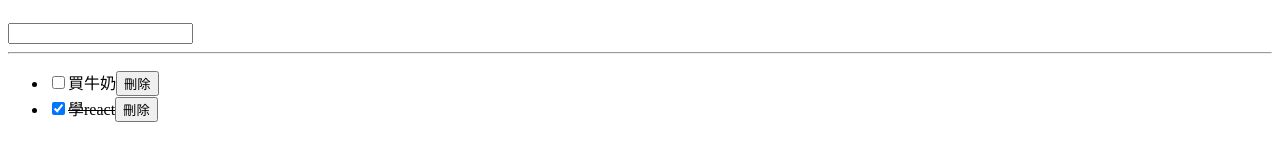
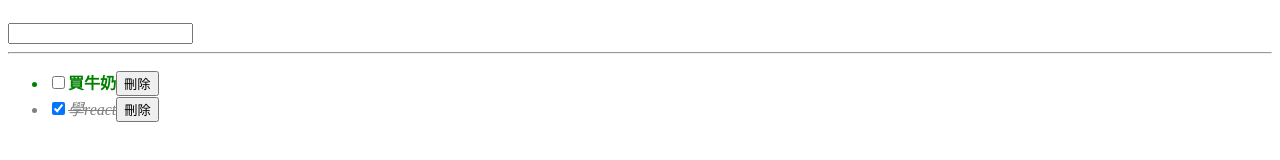
Before and after one commit to XuanYing0915/react_class_base, a Next.js app: page /course/todo in a window 1280 px wide. Shown: the part 274-434 px from the top of the page. Built offline with nearby package versions, Linux system fonts and the light colour scheme.

Commit message:
引入css樣式

```diff
--- /dev/null
+++ b/components/todo/list/index.js
@@ -0,0 +1,24 @@
+import React from 'react'
+import Item from './item'
+
+export default function List({ todos, handleRemove, handleToggleCompleted }) {
+  return (
+    <>
+      <ul>
+        {todos.map((v) => {
+          const { id, completed, text } = v
+          return (
+            <Item
+              key={id}
+              id={id}
+              completed={completed}
+              text={text}
+              handleToggleCompleted={handleToggleCompleted}
+              handleRemove={handleRemove}
+            />
+          )
+        })}
+      </ul>
+    </>
+  )
+}
--- a/components/todo/item.js
+++ b/components/todo/list/item.js
@@ -1,4 +1,5 @@
-import React from 'react'
+// 導入css modules樣式
+import styles from '../todo.module.css'
 
 export default function Item({
   id,
@@ -9,7 +10,8 @@ export default function Item({
 }) {
   return (
     <>
-      <li key={id}>
+      {/* 以completed狀態來切換呈現樣式 */}
+      <li className={completed ? styles.completed : styles.active}>
         <input
           type="checkbox"
           checked={completed}
@@ -18,8 +20,7 @@ export default function Item({
             handleToggleCompleted(id)
           }}
         />
-        {/* 切換completed狀態，呈現刪除線樣式 */}
-        {completed ? <del>{text}</del> : text}
+        {text}
         <button
           onClick={() => {
             // setTodos(remove(todos, id))
--- /dev/null
+++ b/components/todo/todo.module.css
@@ -0,0 +1,10 @@
+.active{
+    color: green;
+    font-weight: bold;
+}
+
+.completed{
+    color: gray;
+    text-decoration: line-through;
+    font-style: italic;
+}
--- a/components/todo/todo_plus.js
+++ b/components/todo/todo_plus.js
@@ -1,6 +1,6 @@
 import { useState } from 'react'
 import AddForm from './add-form'
-import Item from './item'
+import List from './list'
 
 export default function TodoIndexPlus() {
   //   // 定義文字輸入用的狀態
@@ -89,7 +89,13 @@ export default function TodoIndexPlus() {
         }}
       /> */}
       <hr />
-      <ul>
+      {/* 引入list */}
+      <List
+        todos={todos}
+        handleRemove={handleRemove}
+        handleToggleCompleted={handleToggleCompleted}
+      />
+      {/* <ul>
         {todos.map((v) => {
           const { id, completed, text } = v
           return (
@@ -103,7 +109,7 @@ export default function TodoIndexPlus() {
             />
           )
         })}
-      </ul>
+      </ul> */}
     </>
   )
 }
```
